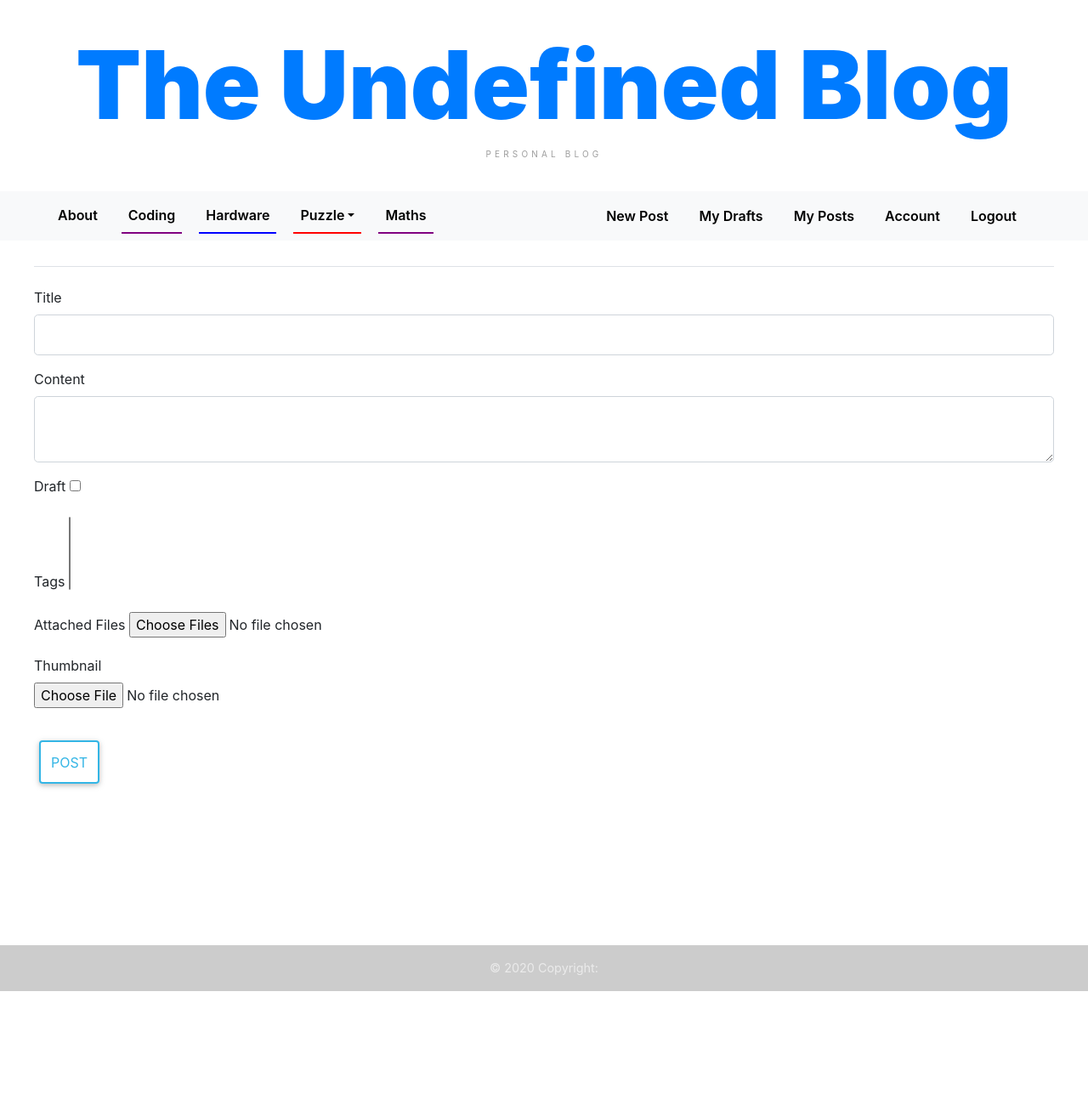
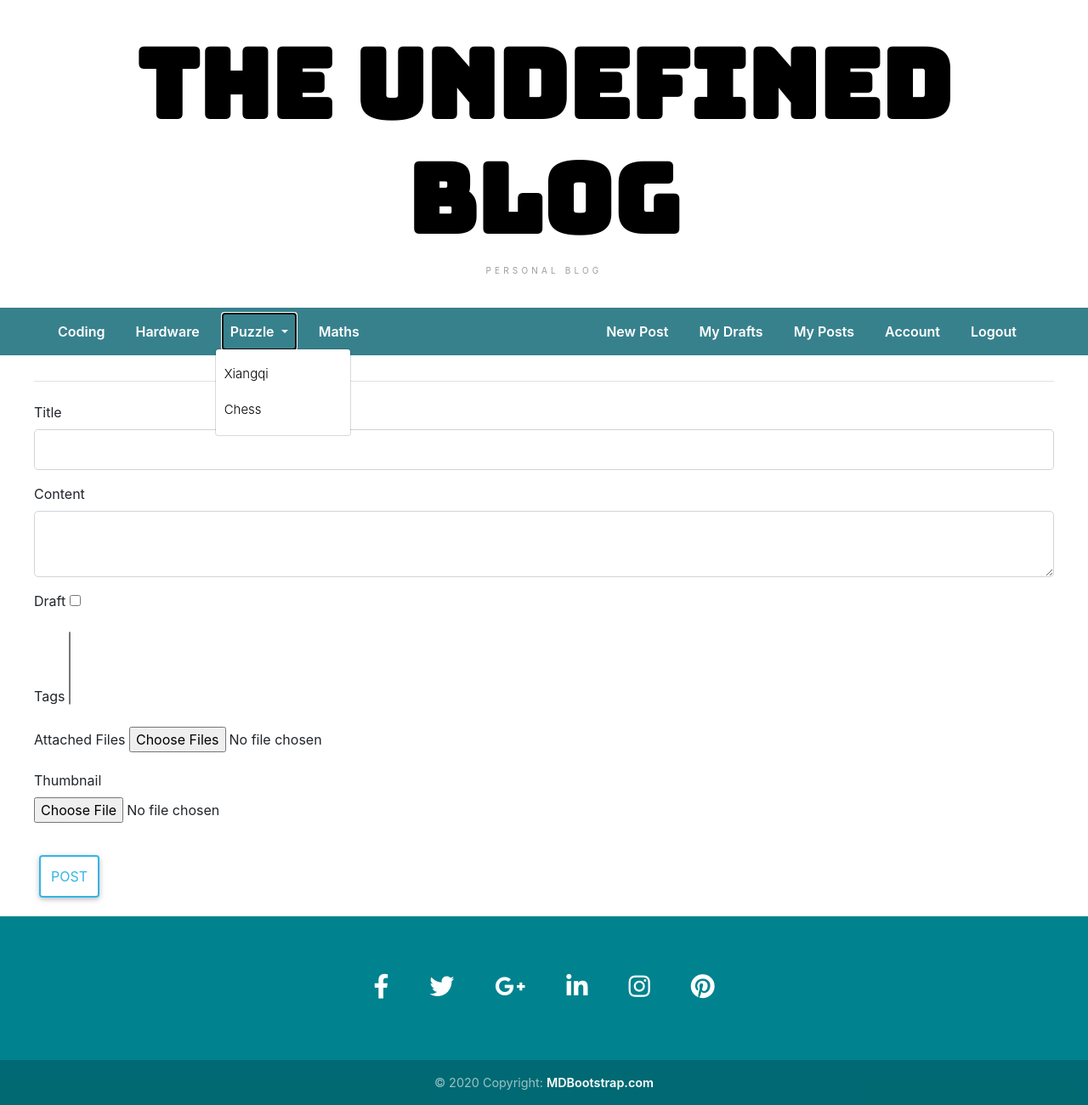
Before and after one commit to 404-Undefined/Blog, a Flask app: page /post/new in a window 1280 px wide, after a click on "Puzzle". Shown: the whole page at 85% size. Before the commit the page ends 1166 px from the top, so only its background shows below. Run offline with Flask 2, Linux system fonts and the light colour scheme; the visitor is signed in with stand-in values (Sample User, id 1); data comes from the database, SQL or seed files in the repository; data that the repository does not hold is empty; some libraries are stand-ins or nearby versions.

Commit message:
updated color scheme and design. Also modified user posts page

```diff
--- a/application/static/style.css
+++ b/application/static/style.css
@@ -18,6 +18,12 @@ h6 {
     color: #212631;
     margin: 0px 0px 15px;
 }
+#site-t{
+    color: black;
+    font-family: 'Bungee', cursive;
+
+}
+
 
 h1 {
     font-size: 34px;
@@ -37,27 +43,31 @@ h4 {
 
 a {
     font-weight: 600;
-    color: #212631;
+    color: #37818d
+    text-decoration: none;
+}
+.site-ti:hover{
     text-decoration: none;
 }
 
-a:hover,
-a:focus {
+/* a:focus {
     color: #212631;
-    text-decoration: underline;
     outline: none;
-}
+} */
 
 p {
     margin: 0px 0px 20px;
 }
 
+
+
 .home-m {
-    padding: 1%;
+    padding-top: 2%;
+    padding-left: 5%;
+    padding-right: 5%;
 }
 
 .nav-b {
-    background-color: white;
     box-shadow: none;
     box-shadow: none !important;
     width: 100%;
@@ -184,6 +244,16 @@ p {
 
 }
 
+.author-t:hover{
+    color: #37818d;
+    text-decoration: none;
+
+}
+
+.nav-it{
+    font-weight: 600;
+}
+
 .page-header {
     position: relative;
     margin: 0;
@@ -219,6 +289,14 @@ p {
 
 }
 
+.nav-co{
+    background-color: #37818d;
+    color: white;
+
+}
+.nav-link {
+    color: white !important;
+    }
 .page-header .background-img:after {
     content: '';
     position: absolute;
@@ -539,6 +633,10 @@ p {
 }
 
 
+.site-title{
+    color: black !important;
+}
+
 /*
 # Main Menu
 --------------------------------*/
--- a/application/templates/base.html
+++ b/application/templates/base.html
@@ -27,6 +27,7 @@
     <link href="https://cdnjs.cloudflare.com/ajax/libs/mdbootstrap/4.19.1/css/mdb.min.css" rel="stylesheet">
     <link href="https://fonts.googleapis.com/css2?family=Open+Sans:wght@600&display=swap" rel="stylesheet">
     <link href="https://cdn.rawgit.com/michalsnik/aos/2.1.1/dist/aos.css" rel="stylesheet">
+    <link href="https://fonts.googleapis.com/css2?family=Bungee&display=swap" rel="stylesheet">
     <link rel="stylesheet" href="https://maxcdn.bootstrapcdn.com/bootstrap/4.0.0/css/bootstrap.min.css" integrity="sha384-Gn5384xqQ1aoWXA+058RXPxPg6fy4IWvTNh0E263XmFcJlSAwiGgFAW/dAiS6JXm" crossorigin="anonymous">
 
     {% if title %}
@@ -42,7 +43,7 @@
                 <div class="row">
                     <div class="col-12">
                         <div class="site-branding flex flex-column center-text">
-                            <h1 class="site-title"> <a href="{{url_for('main.home')}}"> <strong>The Undefined Blog</strong> </a> </h1>
+                            <h1 class="site-title"> <a href="{{url_for('main.home')}}" class="site-ti" id="site-t"> <strong>The Undefined Blog</strong> </a> </h1>
                             <p class="site-description center-text">Personal Blog</p>
                         </div><!-- .site-branding -->
 
@@ -58,30 +59,32 @@
                                 <li><a href="#">Contact</a></li>
                             </ul> -->
 
-                            <nav class="navbar navbar-expand-lg navbar-light bg-light nav-b navbar-nav">
+                            <nav class="navbar navbar-expand-lg nav-co nav-b navbar-nav">
                                 <button class="navbar-toggler" type="button" data-toggle="collapse" data-target="#navbarNav" aria-controls="navbarSupportedContent" aria-expanded="false" aria-label="Toggle navigation">
                                     <span class="navbar-toggler-icon"></span>
                                 </button>
                                 <div class="collapse navbar-collapse inner-nav" id="navbarNav">
                                     <ul class="navbar-nav">
+
                                         <li class="nav-item">
-                                            <a class="nav-link nav-bot-b" href="{{url_for('main.about')}}">About</a>
+                                            <a class="nav-link" href="{{url_for('posts.tag_posts', tag_name='Coding', page=1)}}">Coding</a>
                                         </li>
                                         <li class="nav-item">
-                                            <a class="nav-link nav-coding" href="{{url_for('posts.tag_posts', tag_name='Coding', page=1)}}">Coding</a>
+                                            <a class="nav-link" href="{{url_for('posts.tag_posts', tag_name='Hardware', page=1)}}">Hardware</a>
                                         </li>
-                                        <li class="nav-item">
-                                            <a class="nav-link nav-hardware" href="{{url_for('posts.tag_posts', tag_name='Hardware', page=1)}}">Hardware</a>
-                                        </li>
+
                                         <li class="nav-item dropdown">
-                                            <a class="nav-link dropdown-toggle nav-puzzle" id="navbarDropdown">Puzzle</a>
-                                            <div class="dropdown-menu mt-0" aria-labelledby="navbarDropdown">
-                                                <a class="dropdown-item" href="{{url_for('posts.tag_posts', tag_name='Xiangqi', page=1)}}">Xiangqi</a>
-                                                <a class="dropdown-item" href="{{url_for('posts.tag_posts', tag_name='Chess', page=1)}}">Chess</a>
+                                            <a class="nav-link dropdown-toggle" href="#" id="navbarDropdown" role="buttosn" data-toggle="dropdown" aria-haspopup="true" aria-expanded="false">
+                                              Puzzle
+                                            </a>
+                                            <div class="dropdown-menu" aria-labelledby="navbarDropdown">
+                                              <a class="dropdown-item nav-it" href="#">Xiangqi</a>
+                                              <a class="dropdown-item nav-it" href="#">Chess</a>
+
                                             </div>
                                           </li>
                                         <li class="nav-item">
-                                            <a class="nav-link nav-coding" href="{{url_for('posts.tag_posts', tag_name='Maths', page=1)}}">Maths</a>
+                                            <a class="nav-link" href="{{url_for('posts.tag_posts', tag_name='Maths', page=1)}}">Maths</a>
                                         </li>
                                     </ul>
                                     <ul class="navbar-nav ml-auto">
@@ -129,14 +132,18 @@
   {% endwith %}
     {% block content %}{% endblock %}
     <!-- Footer -->
-    <footer class="page-footer font-small darken-3 navb">
+<footer class="page-footer font-small cyan darken-3">
+
     <!-- Footer Elements -->
     <div class="container">
+
       <!-- Grid row-->
       <div class="row">
+
         <!-- Grid column -->
         <div class="col-md-12 py-5">
           <div class="mb-5 flex-center">
+
             <!-- Facebook -->
             <a class="fb-ic">
               <i class="fab fa-facebook-f fa-lg white-text mr-md-5 mr-3 fa-2x"> </i>
@@ -164,14 +171,21 @@
           </div>
         </div>
         <!-- Grid column -->
+
       </div>
       <!-- Grid row-->
+
     </div>
     <!-- Footer Elements -->
+
     <!-- Copyright -->
-        <div class="footer-copyright text-center py-3">© 2020 Copyright: </div>
+    <div class="footer-copyright text-center py-3">© 2020 Copyright:
+      <a href="https://mdbootstrap.com/"> MDBootstrap.com</a>
+    </div>
     <!-- Copyright -->
+
   </footer>
+  <!-- Footer -->
     <!-- Footer -->
     <!-- Optional JavaScript -->
     <!-- jQuery first, then Popper.js, then Bootstrap JS -->
@@ -179,6 +193,7 @@
     <script src="https://cdnjs.cloudflare.com/ajax/libs/popper.js/1.14.7/umd/popper.min.js" integrity="sha384-UO2eT0CpHqdSJQ6hJty5KVphtPhzWj9WO1clHTMGa3JDZwrnQq4sF86dIHNDz0W1" crossorigin="anonymous"></script>
     <script src="https://stackpath.bootstrapcdn.com/bootstrap/4.3.1/js/bootstrap.min.js" integrity="sha384-JjSmVgyd0p3pXB1rRibZUAYoIIy6OrQ6VrjIEaFf/nJGzIxFDsf4x0xIM+B07jRM" crossorigin="anonymous"></script>
     <script src="https://cdn.rawgit.com/michalsnik/aos/2.1.1/dist/aos.js"></script>
+
     {% block javascript %} {% endblock %}
 </body>
 
```
Also changed, not shown: other parts of application/static/style.css (+67 -1 lines), application/templates/about.html (+14 -36 lines), application/templates/home.html (+40 -39 lines), application/templates/post.html (+21 -17 lines), application/templates/user_posts.html (+29 -2 lines), application/static/resources/coding-1853305_1920.jpg (added), application/static/resources/programming-1873854_1920.png (added), 1 other file. Lines whose indentation alone changed are shown as unchanged.
